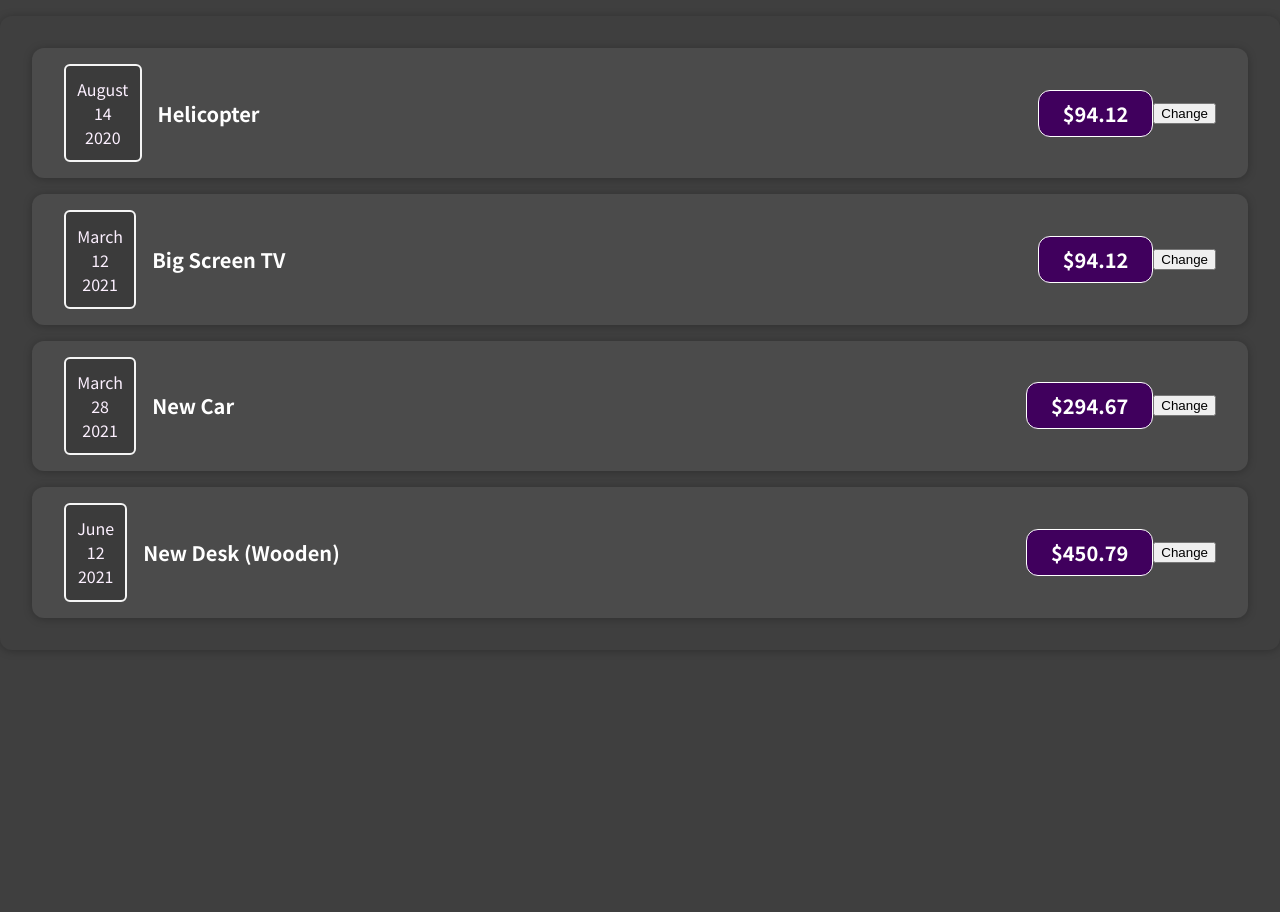
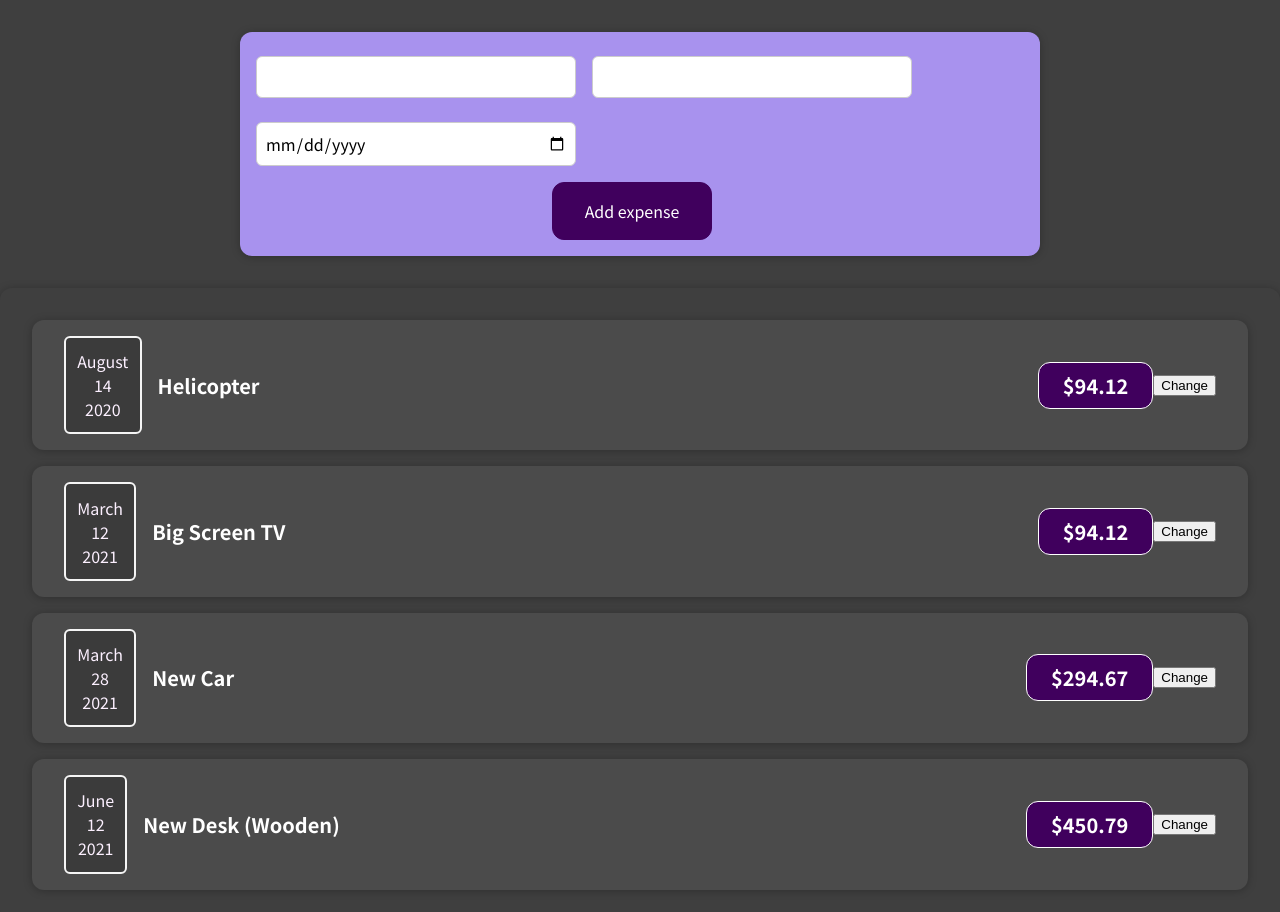
Before and after one commit to AlexDjangoX/subzeroreact, a React (Create React App) app: page / in a window 1280 px wide. Shown: the top 912 px of the page. Before the commit the page ends 800 px from the top, so only its background shows below. Built offline with nearby package versions, Linux system fonts and the light colour scheme.

Commit message:
NewExpense.js ExpenseForm.js added

```diff
--- a/src/App.js
+++ b/src/App.js
@@ -1,5 +1,6 @@
 import React from "react";
 import Expenses from "./components/Expenses/ExpensesList";
+import NewExpense from "./components/NewExpense/NewExpense";
 
 function App() {
   const data = [
@@ -30,6 +31,7 @@ function App() {
   ];
   return (
     <div>
+      <NewExpense />
       <Expenses data={data} />
     </div>
   );
--- a/src/components/NewExpense/ExpenseForm.js
+++ b/src/components/NewExpense/ExpenseForm.js
@@ -0,0 +1,52 @@
+import React, { useState } from "react";
+import "../NewExpense/css/ExpenseForm.css";
+
+const ExpenseForm = () => {
+  const [enteredTitle, setEnteredTitle] = useState("");
+  const [enteredAmount, setEnteredAmount] = useState("");
+  const [enteredDate, setEnteredDate] = useState("");
+
+  const titleChangeHandler = (event) => {
+    setEnteredTitle(event.target.value);
+  };
+  const amountChangeHandler = (event) => {
+    setEnteredAmount(event.target.value);
+  };
+  const dateChangeHandler = (event) => {
+    setEnteredDate(event.target.vallue);
+  };
+
+  return (
+    <form>
+      <div className="new-expense__controls">
+        <div className="new-expense__control">
+          <label>{enteredTitle}</label>
+          <input onChange={titleChangeHandler} type="text"></input>
+        </div>
+        <div className="new-expense__control">
+          <label>{enteredAmount}</label>
+          <input
+            onChange={amountChangeHandler}
+            type="number"
+            min="0.01"
+            step="0.01"
+          ></input>
+        </div>
+        <div className="new-expense__control">
+          <label>{enteredDate}</label>
+          <input
+            onChange={dateChangeHandler}
+            type="date"
+            min="2019-01-01"
+            max="2022-12-31"
+          ></input>
+        </div>
+      </div>
+      <div>
+        <button type="submit">Add expense</button>
+      </div>
+    </form>
+  );
+};
+
+export default ExpenseForm;
--- a/src/components/NewExpense/NewExpense.js
+++ b/src/components/NewExpense/NewExpense.js
@@ -0,0 +1,13 @@
+import React from "react";
+import ExpenseForm from "./ExpenseForm";
+import "../NewExpense/css/NewExpense.css";
+
+const NewExpense = () => {
+  return (
+    <div className="new-expense">
+      <ExpenseForm />
+    </div>
+  );
+};
+
+export default NewExpense;
```
Also changed, not shown: 1 other file (tests, documents, lock files or other folders).
